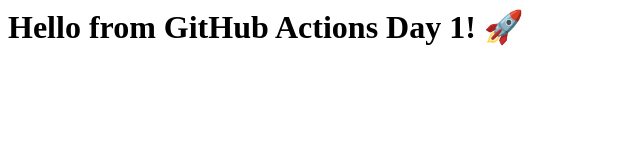
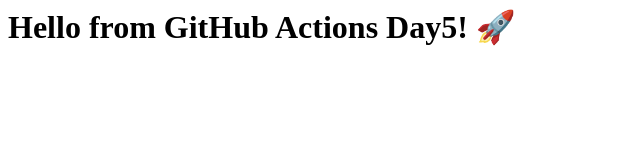
Before and after one commit to Aadvikraju/day1-repo-site, a website: page index.html in a window 1280 px wide. Shown: the full height of the page, 0-640 px from the left. Drawn offline with Linux system fonts and the light colour scheme.

Commit message:
index.html

```diff
--- a/index.html
+++ b/index.html
@@ -1 +1 @@
-<h1>Hello from GitHub Actions Day 1! 🚀</h1>
+<h1>Hello from GitHub Actions Day5! 🚀</h1>
```
